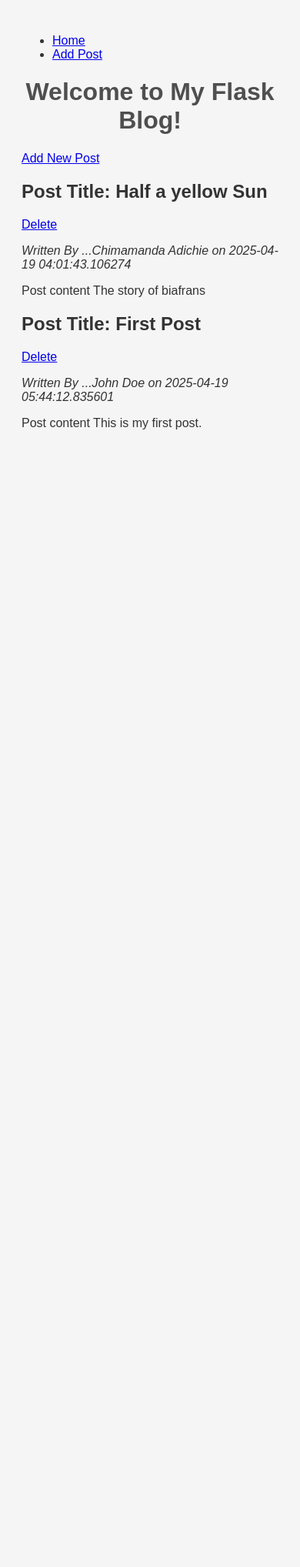
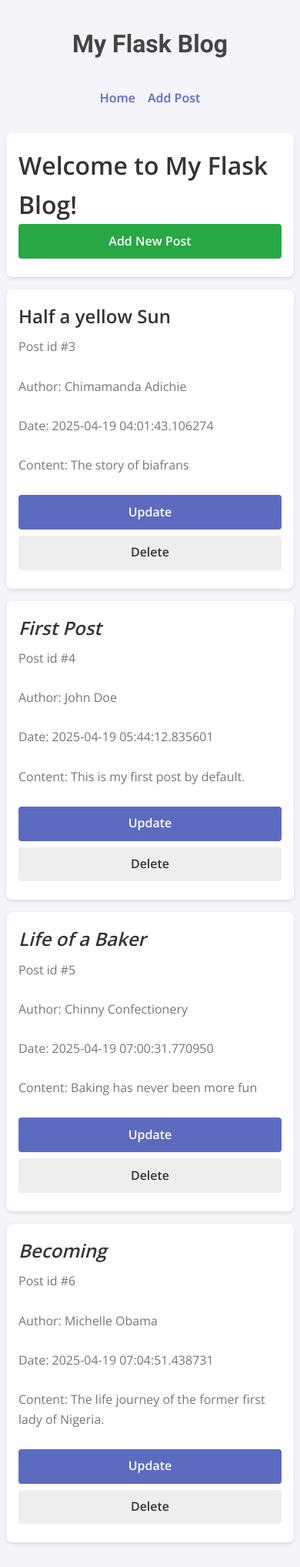
Before and after one commit to Chiomalina/Masterblog, a Flask app: page /index in a window 390 px wide. Shown: the whole page at 77% size. Before the commit the page ends 558 px from the top, so only its background shows below. Run offline with Flask 3, Linux system fonts and the light colour scheme.

Commit message:
Beautify sytle.css

```diff
--- a/app.py
+++ b/app.py
@@ -21,6 +21,15 @@ def save_posts(posts):
 	with open(DATA_FILE, "w", encoding="utf-8") as fileobject:
 		# default=str is used to ensure datetime is JSON-serializable if we choose to keep the UTC timestamps
 		json.dump(posts, fileobject, indent=2, default=str)
+
+def fetch_post_by_id(post_id):
+	"""
+	Load all posts and return the one whose integer 'id' matches post_id.
+	Returns None if no such post exists.
+	"""
+	posts = load_posts()
+	return next((p for p in posts if p.get('id') == post_id), None)
+
 
 
 @app.route("/")
@@ -95,6 +104,32 @@ def delete(post_id):
 	# 4. Redirect back to the index page
 	return redirect(url_for("index"))
 
+@app.route("/update/<int:post_id>", methods=["GET", "POST"])
+def update(post_id):
+	# 1. Load the full list of posts
+	posts = load_posts()
+
+	# 2. Find the post in that list
+	post = next((p for p in posts if p.get("id") == post_id), None)
+	if post is None:
+		return "Post not found", 404
+
+	if request.method == 'POST':
+		# 3. Update its fields
+		# Update fields from the form (fall back to existing values)
+		post['title'] = request.form.get('title', post['title'])
+		post['author'] = request.form.get('author', post['author'])
+		post['content'] = request.form.get('content', post['content'])
+
+		# 4. Save the update list back to disk
+		save_posts(posts)
+
+		return redirect(url_for('index'))
+
+	# GET: render the pre-populated form
+	return render_template('update.html', post=post)
+
+
 
 
 
--- a/posts.json
+++ b/posts.json
@@ -10,7 +10,21 @@
     "id": 4,
     "title": "First Post",
     "author": "John Doe",
-    "content": "This is my first post.",
+    "content": "This is my first post by default.",
     "created": "2025-04-19 05:44:12.835601"
+  },
+  {
+    "id": 5,
+    "title": "Life of a Baker",
+    "author": "Chinny Confectionery",
+    "content": "Baking has never been more fun",
+    "created": "2025-04-19 07:00:31.770950"
+  },
+  {
+    "id": 6,
+    "title": "Becoming",
+    "author": "Michelle Obama",
+    "content": "The life journey of the former first lady of Nigeria.",
+    "created": "2025-04-19 07:04:51.438731"
   }
 ]
--- a/static/style.css
+++ b/static/style.css
@@ -1,27 +1,148 @@
-body {
-    font-family: Arial, sans-serif;
-    background-color: #F5F5F5;
-    padding: 20px;
-    color: #333;
+/* static/style.css */
+
+/* 1) Import a clean font */
+@import url('https://fonts.googleapis.com/css2?family=Open+Sans:wght@400;600&family=Roboto:wght@700&display=swap');
+
+/* 2) Reset + box‑sizing */
+* {
+  margin: 0;
+  padding: 0;
+  box-sizing: border-box;
 }
 
-h1 {
-    text-align: center;
-    color: #4F4F4F;
+/* 3) Base typography & background */
+body {
+  font-family: 'Open Sans', sans-serif;
+  background-color: #f4f4f9;
+  color: #333;
+  line-height: 1.6;
 }
 
-.post {
-    background-color: #FFF;
-    border: 1px solid #DDD;
-    padding: 20px;
-    margin-bottom: 20px;
-    border-radius: 8px;
+/* 4) Centered page wrapper */
+.container {
+  max-width: 800px;
+  margin: 2rem auto;
+  padding: 0 1rem;
 }
 
-.post h2 {
-    margin-top: 0;
+/* 5) Header + nav */
+header {
+  text-align: center;
+  margin-bottom: 2rem;
+}
+header h1 {
+  font-family: 'Roboto', sans-serif;
+  font-size: 2.5rem;
+  color: #444;
+  margin-bottom: 0.5rem;
+}
+nav ul {
+  list-style: none;
+  display: flex;
+  justify-content: center;
+  gap: 1rem;
+}
+nav a {
+  text-decoration: none;
+  color: #5c6bc0;
+  font-weight: 600;
 }
 
-.post p {
-    margin: 10px 0;
+/* 6) Blog‐post cards */
+.post {
+  background: #fff;
+  padding: 1.5rem;
+  margin-bottom: 1.5rem;
+  border-radius: 8px;
+  box-shadow: 0 2px 5px rgba(0,0,0,0.1);
 }
+.post h2 {
+  margin-bottom: 0.5rem;
+}
+.post em {
+  color: #777;
+  font-style: normal;
+}
+
+/* 7) Button base + variants */
+.btn {
+  display: inline-block;
+  padding: 0.6rem 1.2rem;
+  border: none;
+  border-radius: 4px;
+  cursor: pointer;
+  font-weight: 600;
+  text-decoration: none;
+  transition: background-color 0.3s ease;
+  text-align: center;
+}
+.btn-primary {
+  background: #5c6bc0;
+  color: #fff;
+}
+.btn-primary:hover {
+  background: #3f51b5;
+}
+.btn-secondary {
+  background: #eee;
+  color: #333;
+}
+.btn-secondary:hover {
+  background: #ddd;
+}
+.btn-success {
+  background: #28a745;
+  color: #fff;
+}
+.btn-success:hover {
+  background: #218838;
+}
+
+/* 8) Form styling */
+form {
+  background: #fff;
+  padding: 1.5rem;
+  border-radius: 8px;
+  box-shadow: 0 2px 5px rgba(0,0,0,0.1);
+}
+.form-group {
+  margin-bottom: 1rem;
+}
+.form-group label {
+  display: block;
+  margin-bottom: 0.5rem;
+  font-weight: 600;
+}
+.form-group input,
+.form-group textarea {
+  width: 100%;
+  padding: 0.6rem;
+  border: 1px solid #ccc;
+  border-radius: 4px;
+}
+.form-group textarea {
+  min-height: 150px;
+  resize: vertical;
+}
+
+/* 9) Media Queries for responsiveness */
+@media (max-width: 600px) {
+  .container {
+    padding: 0 0.5rem;
+  }
+  header h1 {
+    font-size: 2rem;
+  }
+  .post {
+    padding: 1rem;
+    margin-bottom: 1rem;
+  }
+  .btn {
+    display: block;
+    width: 100%;
+    margin-bottom: 0.5rem;
+  }
+  form {
+    padding: 1rem;
+  }
+}
--- a/templates/base.html
+++ b/templates/base.html
@@ -1,22 +1,30 @@
+<!-- templates/base.html -->
 <!DOCTYPE html>
 <html lang="en">
 <head>
   <meta charset="UTF-8">
   <meta name="viewport" content="width=device-width, initial-scale=1.0">
-    <title>My Flask Blog</title>
+  <title>{% block title %}My Flask Blog{% endblock %}</title>
   <link rel="stylesheet" href="{{ url_for('static', filename='style.css') }}">
   {% block head %}{% endblock %}
 </head>
 <body>
-     <div>
+  <div class="container">
+    <header>
+      <h1>My Flask Blog</h1>
+      <div class="container">
+      <nav>
         <ul>
           <li><a href="{{ url_for('index') }}">Home</a></li>
           <li><a href="{{ url_for('add') }}">Add Post</a></li>
         </ul>
+      </nav>
       </div>
+    </header>
 
     <main>
       {% block content %}{% endblock %}
     </main>
+  </div>
 </body>
 </html>
--- a/templates/index.html
+++ b/templates/index.html
@@ -1,29 +1,27 @@
+<!-- templates/index.html -->
 {% extends "base.html" %}
 
-<title>{% block title %}Home --My Blog{% endblock %}</title>
+{% block title %}Home – My Blog{% endblock %}
 
 {% block content %}
-  <div class="d-flex justify-content-between align-items-center mb-4">
+  <div class="post">
     <h1>Welcome to My Flask Blog!</h1>
-    <!-- Add link to /add -->
     <a href="{{ url_for('add') }}" class="btn btn-success">Add New Post</a>
   </div>
 
-    {# Loop over each post in the posts list #}
-{% if posts %}
+  {% if posts %}
     {% for post in posts %}
-    <div>
-      <div>
-        <h2>Post Title: {{ post.title }}</h2>
-        <botton><a href="{{ url_for('delete', post_id=post.id) }}">Delete</a></botton>
+      <div class="post">
+        <h2>{{ post.title }}</h2>
+        <p><em>Post id #{{ post.id }}</em></p><br>
+        <p><em>Author: {{ post.author }}</em></p><br>
+        <p><em>Date: {{ post.created }}</em></p><br>
+        <p><em>Content: {{ post.content }}<em></p><br>
+        <a href="{{ url_for('update', post_id=post.id) }}" class="btn btn-primary">Update</a>
+        <a href="{{ url_for('delete', post_id=post.id) }}" class="btn btn-secondary">Delete</a>
       </div>
-      <div>
-        <p><em>Written By ...{{ post.author }} on {{ post.created }}</em></p>
-        <p>Post content {{ post.content }}</p>
-      </div>
-    </div>
     {% endfor %}
-{% else %}
-    <p>No posts found. <a href="{{url_for('add') }}">Add your first post</a>!</p>
-{% endif %}
+  {% else %}
+    <p>No posts found. <a href="{{ url_for('add') }}">Add your first post</a>!</p>
+  {% endif %}
 {% endblock %}
```
Also changed, not shown: templates/add.html (+16 -15 lines), templates/update.html (added, +28 -0 lines). Lines whose indentation alone changed are shown as unchanged.
